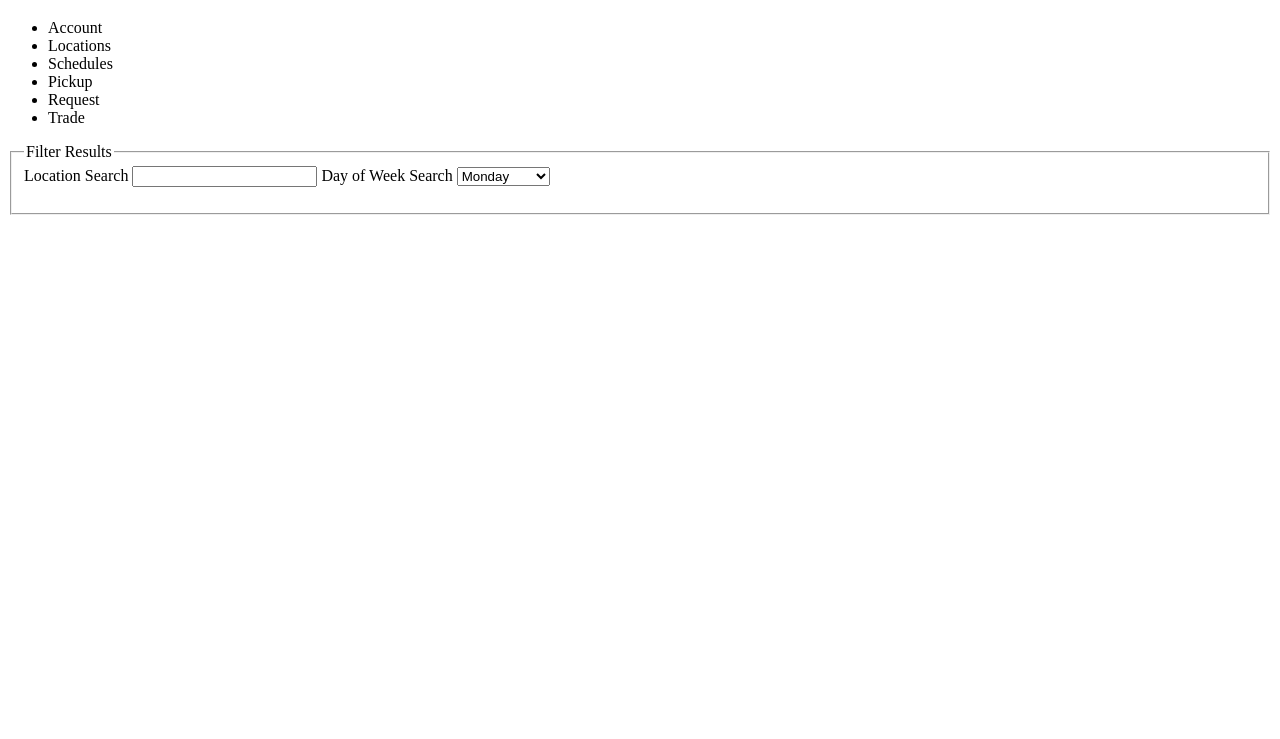
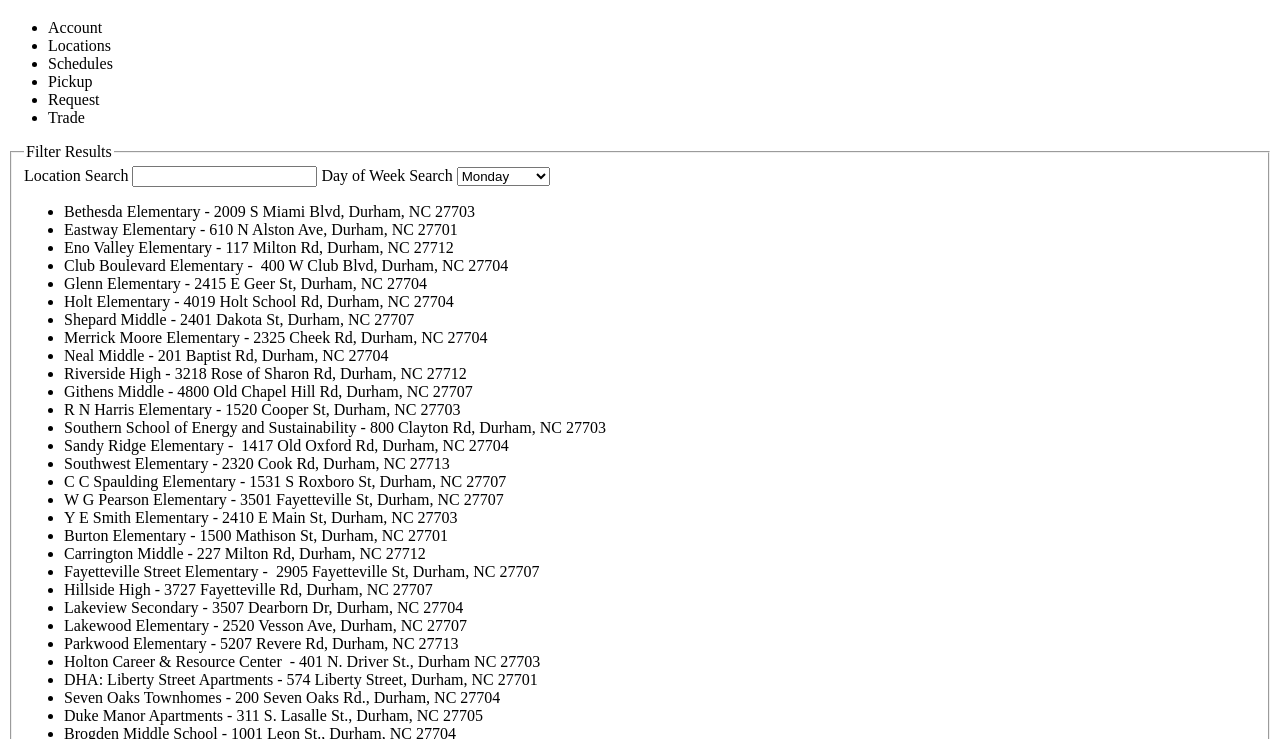
Before and after one commit to bullseyemaking/dps-meals, a plain HTML site: page index.html in a window 1280 px wide. Shown: the part 61-800 px from the top of the page. Drawn offline with Linux system fonts and the light colour scheme.

Commit message:
Fix item

```diff
--- a/index.html
+++ b/index.html
@@ -41,8 +41,7 @@
         Object.keys(data).map(key => {
           data[key].map(item => {
             let li = document.createElement('LI');
-            let loc = data[key][item];
-            li.innerHTML = `${loc.name} - ${loc.address}`;
+            li.innerHTML = `${item.name} - ${item.address}`;
             document.querySelector('#results').appendChild(li);
           });
         });
```
